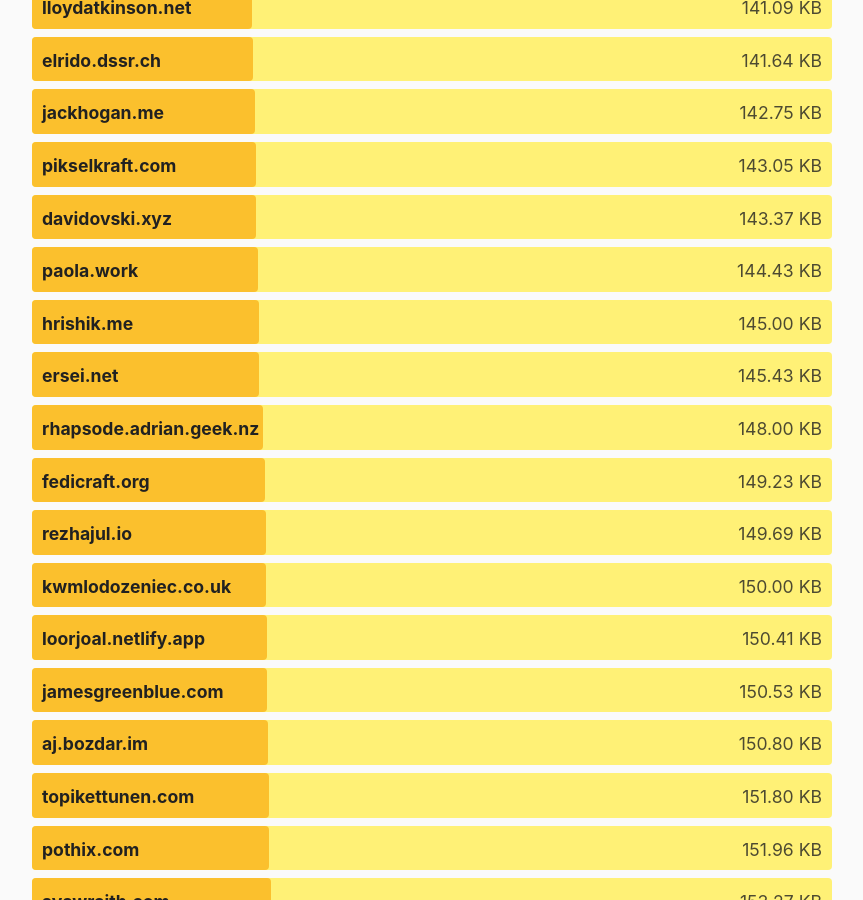
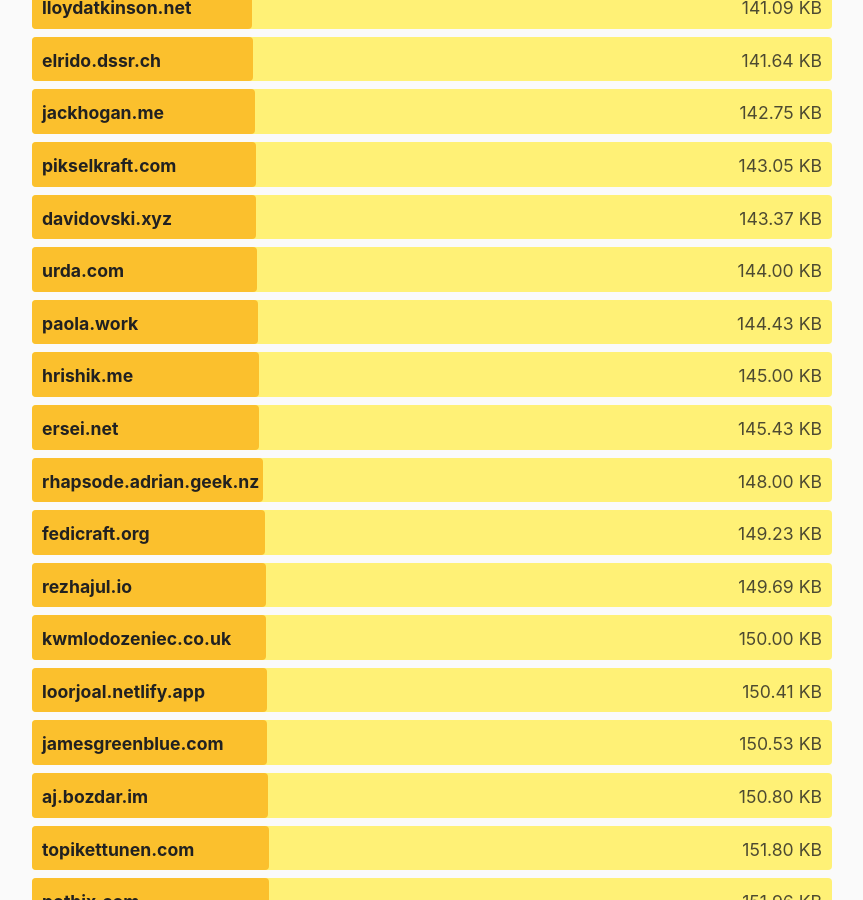
Before and after one commit to kevquirk/512kb.club, a Jekyll site: the page built from index.md, in a window 1280 px wide and 900 px high, scrolled down 29625 px. Shown: the whole window, without its empty margins (208-1071 px from the left). Built offline with Jekyll 4.4.1, drawn with Linux system fonts in a browser that asks for light colours.

Commit message:
Add 'urda.com' (...)
Results: https://radar.cloudflare.com/scan/f44243a6-a0e0-4008-86f5-762e259282c2/summary

Prior PR (comment link): https://github.com/kevquirk/512kb.club/pull/2011#issuecomment-3551208348

> Nope. I made a stupid mistake that forced all open PRs to close and I can't re-open them.
> If you don't mind, can you re-submit please? I'm sorry about that.

```diff
--- a/_data/sites.yml
+++ b/_data/sites.yml
@@ -3993,6 +3993,11 @@
   size: 89.64
   last_checked: 2025-08-30
 
+- domain: urda.com
+  url: https://urda.com/
+  size: 144.00
+  last_checked: 2025-11-04
+
 - domain: usecue.com
   url: https://www.usecue.com/
   size: 30.08
```
